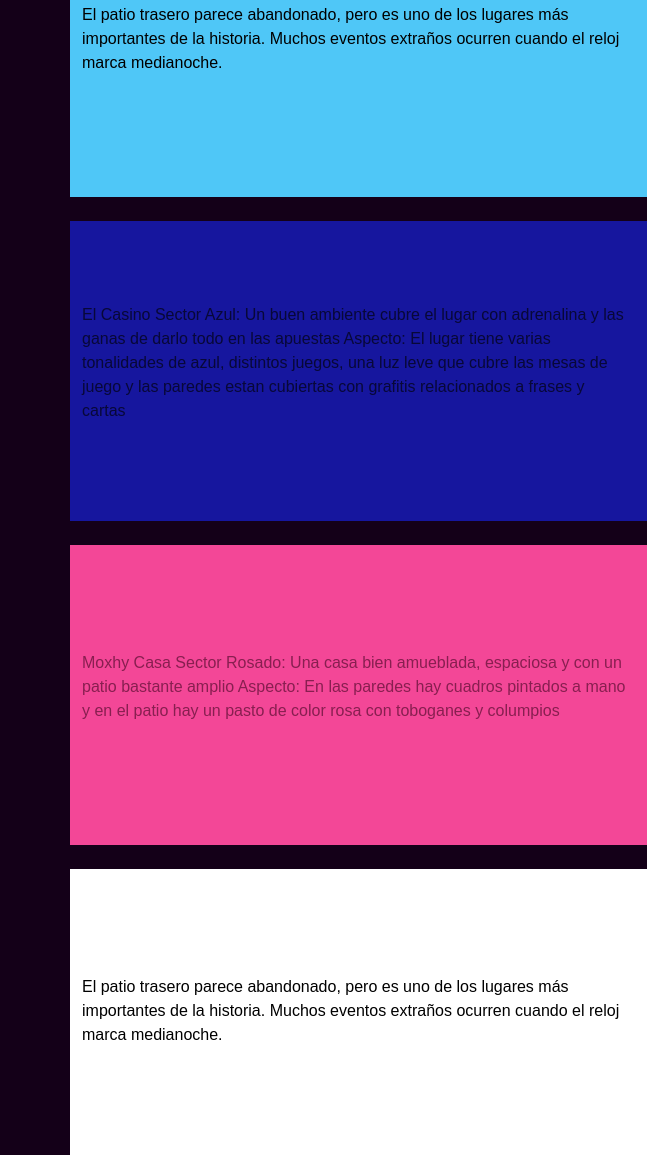
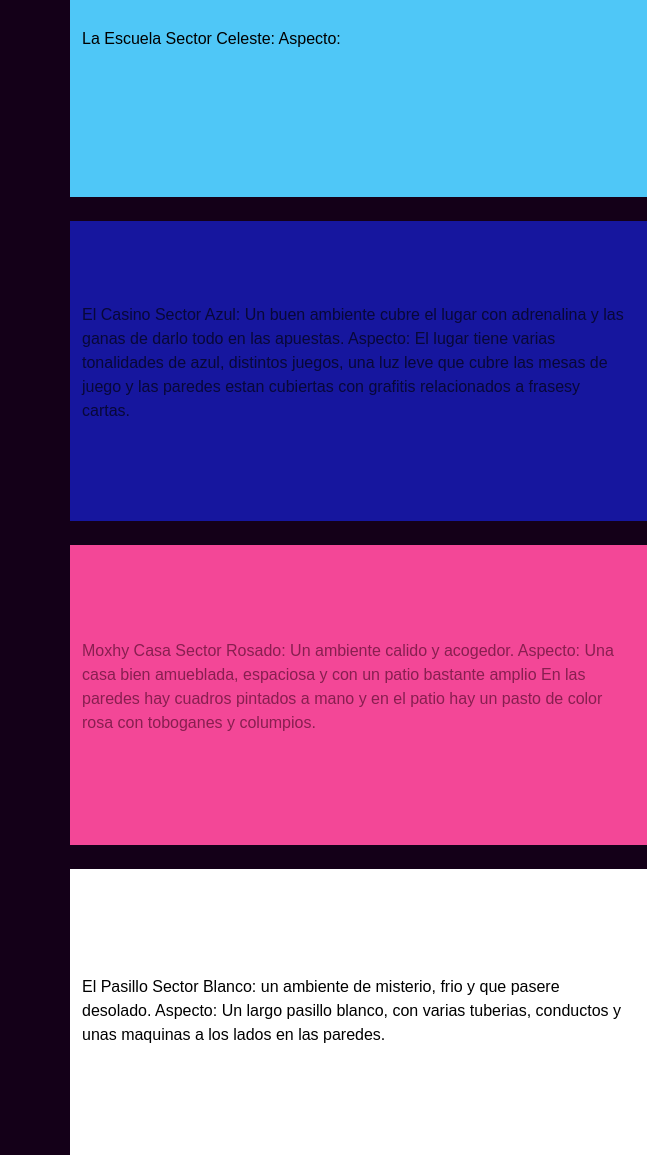
Before and after one commit to AstraeaTempo/PaginaWeb_YourPlace, a plain HTML site: page static/html/backgrounds.html in a window 1280 px wide. Shown: the part 1645-2800 px from the top of the page, 0-647 px from the left. Drawn offline with nearby package versions, Linux system fonts and the light colour scheme.

Commit message:
go go for it
Co-authored-by: davidvvh <davidvvh@users.noreply.github.com>

```diff
--- a/static/html/backgrounds.html
+++ b/static/html/backgrounds.html
@@ -63,9 +63,8 @@
 
             <div class="col-md-6">
                 <p>
-                    La sala de computadoras guarda archivos antiguos que nadie
-                    recuerda haber creado. Algunos jugadores creen que contienen
-                    mensajes ocultos dentro del juego.
+                    El parque Sector Naranja:
+                    Aspecto:
                 </p>
             </div>
 
@@ -81,9 +80,8 @@
 
             <div class="col-md-6">
                 <p>
-                    El patio trasero parece abandonado, pero es uno de los lugares
-                    más importantes de la historia. Muchos eventos extraños ocurren
-                    cuando el reloj marca medianoche.
+                    La Laguna Sector Amarillo:
+                    Aspecto:
                 </p>
             </div>
 
@@ -99,6 +97,8 @@
             <div class="col-md-6">
                 <p>
                     Annie Hotel Sector Verde: Un ambiente animado lleno de vida
+                    Aspecto: Un alto edificifio con varias decoraciones de un tono verde llamativo
+                    con un cartel con el tombre del hotel
                 </p>
             </div>
 
@@ -113,9 +113,8 @@
 
             <div class="col-md-6">
                 <p>
-                    El patio trasero parece abandonado, pero es uno de los lugares
-                    más importantes de la historia. Muchos eventos extraños ocurren
-                    cuando el reloj marca medianoche.
+                    La Escuela Sector Celeste:
+                    Aspecto:
                 </p>
             </div>
 
@@ -131,10 +130,10 @@
             <div class="col-md-6">
                 <p>
                     El Casino Sector Azul: Un buen ambiente cubre el lugar con adrenalina y
-                    las ganas de darlo todo en las apuestas
-                    Aspecto: El lugar tiene varias tonalidades de azul, distintos juegos, una luz leve que
-                    cubre las mesas de juego y las paredes estan cubiertas con grafitis relacionados a frases
-                    y cartas
+                    las ganas de darlo todo en las apuestas.
+                    Aspecto: El lugar tiene varias tonalidades de azul, distintos juegos,
+                    una luz leve que cubre las mesas de juego y las paredes estan cubiertas
+                    con grafitis relacionados a frasesy cartas.
                 </p>
             </div>
 
@@ -149,9 +148,10 @@
 
             <div class="col-md-6">
                 <p>
-                    Moxhy Casa Sector Rosado: Una casa bien amueblada, espaciosa y con un patio bastante amplio
-                    Aspecto: En las paredes hay cuadros pintados a mano y en el patio hay un pasto de color rosa
-                    con toboganes y columpios
+                    Moxhy Casa Sector Rosado: Un ambiente calido y acogedor.
+                    Aspecto: Una casa bien amueblada, espaciosa y con un patio bastante
+                    amplio En las paredes hay cuadros pintados a mano y en el patio hay
+                    un pasto de color rosa con toboganes y columpios.
                 </p>
             </div>
 
@@ -166,9 +166,9 @@
 
             <div class="col-md-6">
                 <p>
-                    El patio trasero parece abandonado, pero es uno de los lugares
-                    más importantes de la historia. Muchos eventos extraños ocurren
-                    cuando el reloj marca medianoche.
+                    El Pasillo Sector Blanco: un ambiente de misterio, frio y que pasere desolado.
+                    Aspecto: Un largo pasillo blanco, con varias tuberias,
+                    conductos y unas maquinas a los lados en las paredes.
                 </p>
             </div>
 
@@ -183,9 +183,8 @@
 
             <div class="col-md-6">
                 <p>
-                    El patio trasero parece abandonado, pero es uno de los lugares
-                    más importantes de la historia. Muchos eventos extraños ocurren
-                    cuando el reloj marca medianoche.
+                    El Laboratori Sector Gris: un ambiente pesado, oscuro y aterrador.
+                    Aspecto: es oscuro, se pueden ver varias celdas, leves manchas de algo y cadenas.
                 </p>
             </div>
 
@@ -252,9 +251,7 @@
 
             <div class="col-md-6">
                 <p>
-                    El patio trasero parece abandonado, pero es uno de los lugares
-                    más importantes de la historia. Muchos eventos extraños ocurren
-                    cuando el reloj marca medianoche.
+                    Shelki Cuarto
                 </p>
             </div>
 
```
